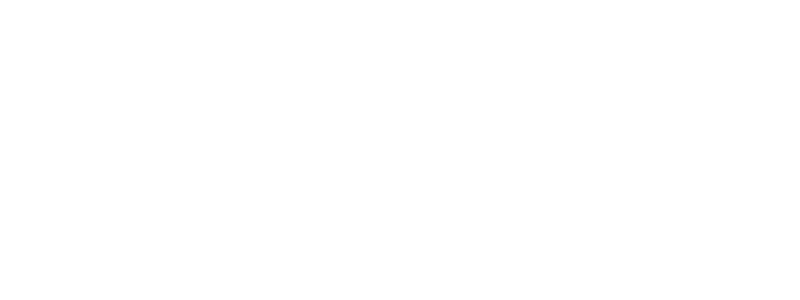
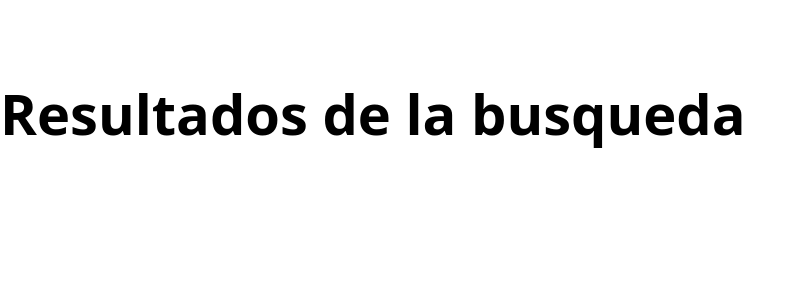
Before and after one commit to joaquincorradi/courses_platform_proj, a React (Vite) app in the folder frontend/: page /results in a window 1280 px wide. Before the commit this address had no page. Shown: the top 300 px of the page, without its empty margins (0-800 px from the left). Built offline with nearby package versions, Linux system fonts and the light colour scheme.

Commit message:
Minor changes

```diff
--- a/frontend/src/App.tsx
+++ b/frontend/src/App.tsx
@@ -7,6 +7,7 @@ import Signup from "./pages/Signup";
 import Profile from "./pages/Profile";
 import MyCourses from "./pages/MyCourses";
 import Dashboard from "./pages/Dashboard";
+import Results from "./pages/Results";
 
 function App() {
   return (
@@ -19,6 +20,8 @@ function App() {
         <Route path="/profile" element={<Profile />} />
         <Route path="/mycourses" element={<MyCourses />} />
         <Route path="/dashboard" element={<Dashboard />} />
+        <Route path="/results" element={<Results />} />
+        <Route path="*" element={<h1>Not Found</h1>} />
       </Routes>
     </Router>
   );
--- /dev/null
+++ b/frontend/src/pages/Results/index.tsx
@@ -0,0 +1,11 @@
+function Results() {
+  return (
+    <div>
+      <h1 className="display-4 fw-bold text-body-emphasis title-config">
+        Resultados de la busqueda
+      </h1>
+    </div>
+  );
+}
+
+export default Results;
```
Also changed, not shown: frontend/src/pages/Results/results.css (added).
